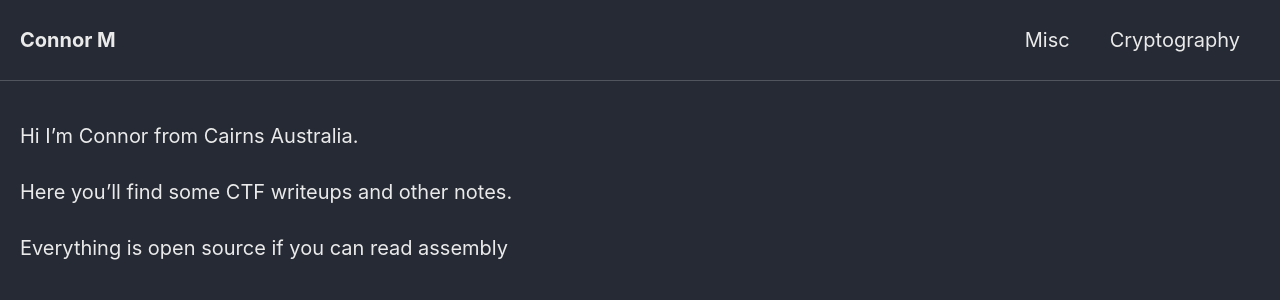
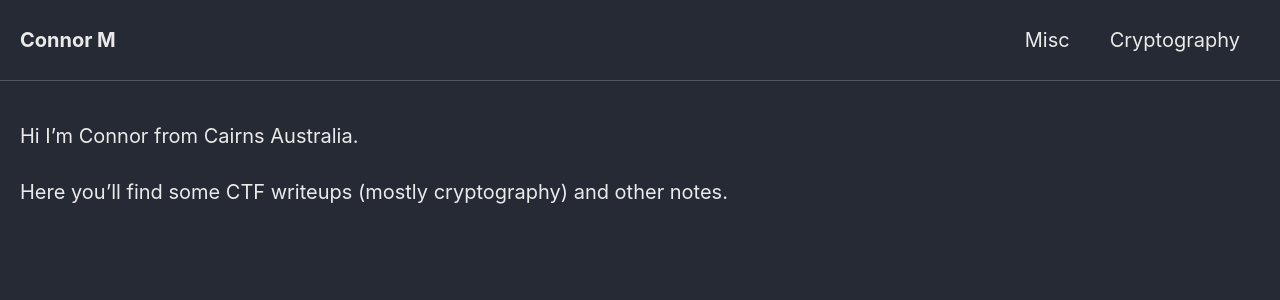
Before and after one commit to Connor-McCartney/Connor-McCartney.github.io, a Jekyll site: the page built from index.md, in a window 1280 px wide. Shown: the top 300 px of the page. Built offline with Jekyll 4.4.1, drawn with Linux system fonts in a browser that asks for light colours; cached includes are drawn as plain includes; our own code applies the rules of GitHub Pages for plain Markdown files.

Commit message:
Update index.md

```diff
--- a/index.md
+++ b/index.md
@@ -1,5 +1,3 @@
 Hi I'm Connor from Cairns Australia.
 
-Here you'll find some CTF writeups and other notes.
-
-Everything is open source if you can read assembly
+Here you'll find some CTF writeups (mostly cryptography) and other notes.
```
